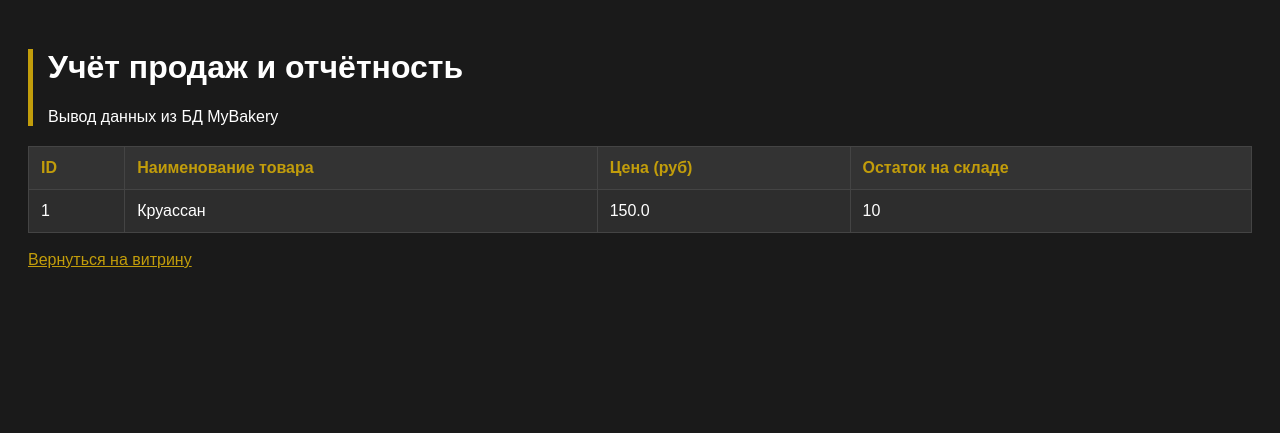
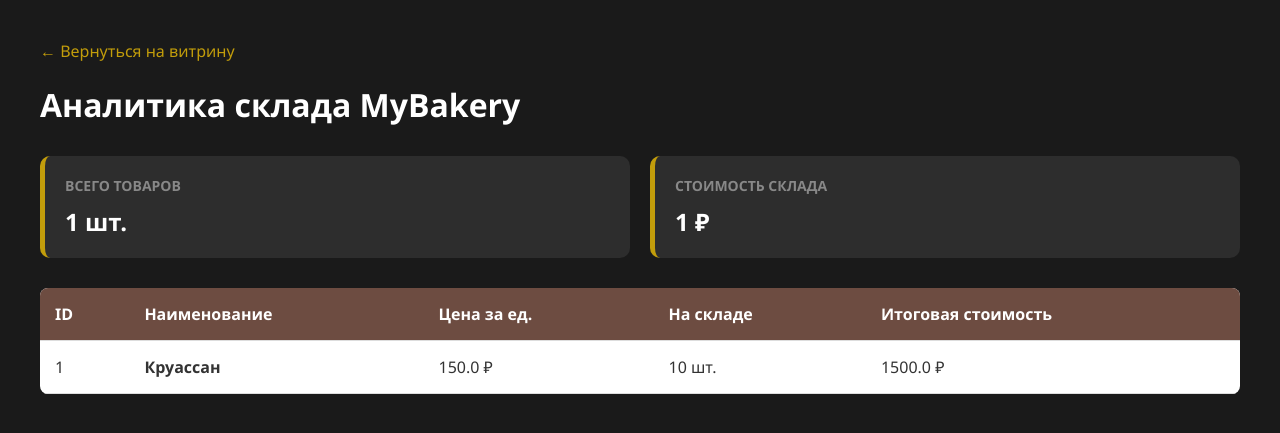
Before and after one commit to only1korob/Proizvodstvennaya-practika-PM.02-Razrabotka-dizaina-web-prilozheniy, a Flask app: template templates/dashboard.html in a window 1280 px wide. Shown: the top 433 px of the page. Run offline with Flask 3, Linux system fonts and the light colour scheme; the template is opened without the code that fills it: values that come from a table or form of the project are taken from there, most other values are stand-ins (such as "Sample title", 1, 10 or a date in 2020).

Commit message:
practika

```diff
--- a/app.py
+++ b/app.py
@@ -34,10 +34,19 @@ def login(): return render_template('login.html')
 @app.route('/register')
 def register(): return render_template('register.html')
 
+
 @app.route('/dashboard')
 def dashboard():
-    all_products = Product.query.all()
-    return render_template('dashboard.html', products=all_products)
+    products = Product.query.all()
+
+    # Оптимизация UX: Автоматический расчет итогов
+    total_quantity = sum(p.amount for p in products)
+    total_value = sum(p.amount * p.price for p in products)
+
+    return render_template('dashboard.html',
+                           products=products,
+                           total_q=total_quantity,
+                           total_v=total_value)
 
 if __name__ == '__main__':
     with app.app_context():
--- a/templates/dashboard.html
+++ b/templates/dashboard.html
@@ -2,37 +2,61 @@
 <html>
 <head>
     <meta charset="UTF-8">
-    <title>Учёт продаж — MyBakery</title>
+    <title>Панель управления — MyBakery</title>
+    <link rel="stylesheet" href="{{ url_for('static', filename='css/style.css') }}">
     <style>
-        body { background-color: #1a1a1a; color: white; font-family: sans-serif; padding: 20px; }
-        table { width: 100%; border-collapse: collapse; margin-top: 20px; background: #2d2d2d; }
-        th, td { border: 1px solid #444; padding: 12px; text-align: left; }
-        th { background: #333; color: #c29d0b; }
-        .header { border-left: 5px solid #c29d0b; padding-left: 15px; }
+        .stats-container { display: flex; gap: 20px; margin-bottom: 30px; }
+        .stat-card {
+            background: #2d2d2d; padding: 20px; border-radius: 10px;
+            border-left: 5px solid #c29d0b; flex: 1;
+        }
+        .stat-card h3 { margin: 0; font-size: 14px; color: #888; }
+        .stat-card p { margin: 10px 0 0; font-size: 24px; color: #fff; font-weight: bold; }
+        table { width: 100%; border-collapse: collapse; background: white; color: #333; border-radius: 8px; overflow: hidden; }
+        th, td { padding: 15px; text-align: left; border-bottom: 1px solid #ddd; }
+        th { background: #6d4c41; color: white; }
+        tr:hover { background: #f5f5f5; }
     </style>
 </head>
-<body>
-    <div class="header">
-        <h1>Учёт продаж и отчётность</h1>
-        <p>Вывод данных из БД MyBakery</p>
+<body style="background: #1a1a1a; color: white; padding: 40px;">
+
+    <div style="margin-bottom: 30px;">
+        <a href="/" style="color: #c29d0b; text-decoration: none;">← Вернуться на витрину</a>
+        <h1>Аналитика склада MyBakery</h1>
     </div>
+
+    <div class="stats-container">
+        <div class="stat-card">
+            <h3>ВСЕГО ТОВАРОВ</h3>
+            <p>{{ total_q }} шт.</p>
+        </div>
+        <div class="stat-card">
+            <h3>СТОИМОСТЬ СКЛАДА</h3>
+            <p>{{ total_v }} ₽</p>
+        </div>
+    </div>
+
     <table>
+        <thead>
             <tr>
                 <th>ID</th>
-            <th>Наименование товара</th>
-            <th>Цена (руб)</th>
-            <th>Остаток на складе</th>
+                <th>Наименование</th>
+                <th>Цена за ед.</th>
+                <th>На складе</th>
+                <th>Итоговая стоимость</th>
             </tr>
+        </thead>
+        <tbody>
             {% for p in products %}
             <tr>
                 <td>{{ p.id }}</td>
-            <td>{{ p.title }}</td>
-            <td>{{ p.price }}</td>
-            <td>{{ p.amount }}</td>
+                <td><strong>{{ p.title }}</strong></td>
+                <td>{{ p.price }} ₽</td>
+                <td>{{ p.amount }} шт.</td>
+                <td>{{ p.price * p.amount }} ₽</td>
             </tr>
             {% endfor %}
+        </tbody>
     </table>
-    <br>
-    <a href="/" style="color: #c29d0b;">Вернуться на витрину</a>
 </body>
 </html>
```
Lines whose indentation alone changed are shown as unchanged.
